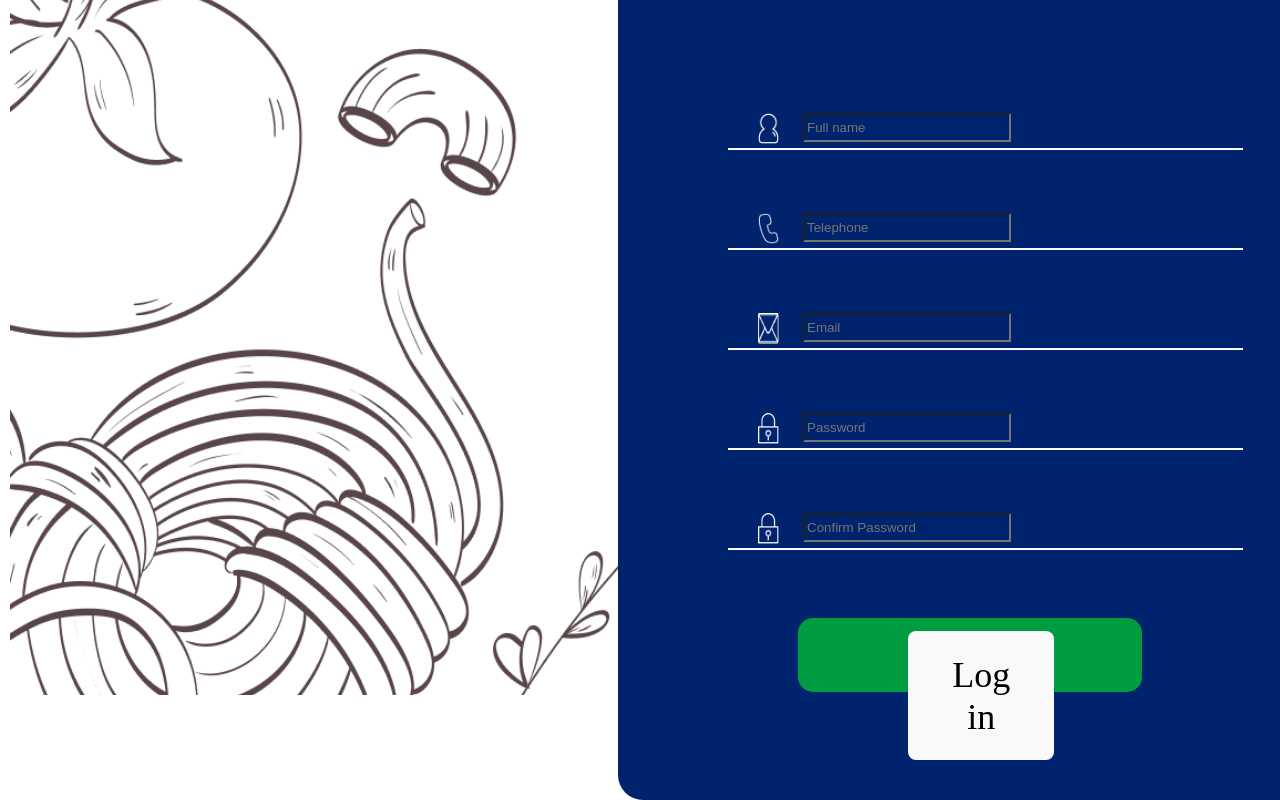
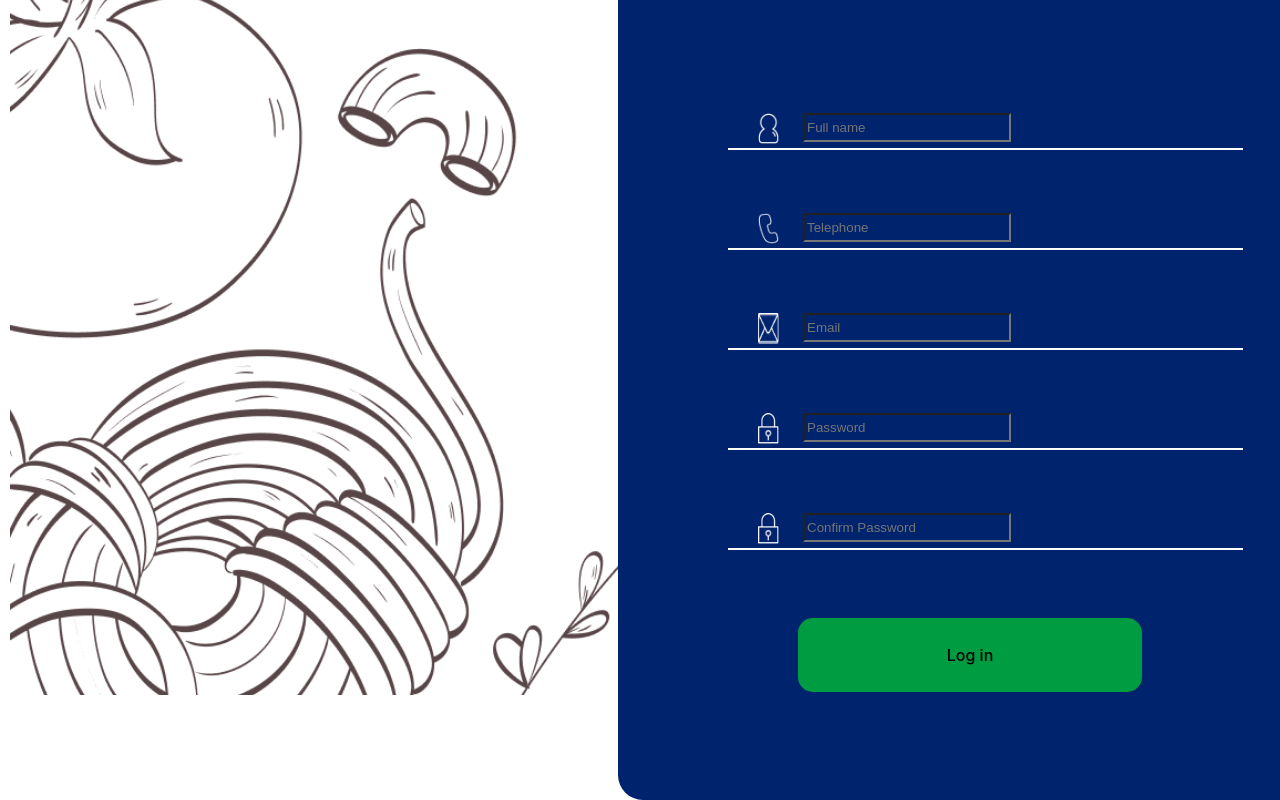
Before and after one commit to PatriciaBratu/copy-pasta, a React (Vite) app in the folder my_app/: page /signup in a window 1280 px wide. Shown: the part 491-1291 px from the top of the page. Built offline with nearby package versions, Linux system fonts and the light colour scheme.

Commit message:
pagini noi

```diff
--- a/my_app/src/App.jsx
+++ b/my_app/src/App.jsx
@@ -6,10 +6,13 @@ import Divwithrecipes from "./Divwithrecipes.jsx";
 import Div_contact from "./div_contact.jsx";
 import Div_bottom from "./div_bottom.jsx";
 import Signin from './signin.jsx';
+import Homepage_logat from './homepage_logat.jsx'
 
 import './App.css';
 import image from './assets/Group 91.png';
 import Signup from './signup.jsx';
+import Profile from './profile.jsx'
+import Adauga_retete from './adauga_retete.jsx';
 
 
 function App() {
@@ -22,6 +25,9 @@ function App() {
         <Route path="/" element={<Home />} />
         <Route path="/signin" element={<Signin />} />
         <Route path="signup" element={<Signup />} />
+        <Route path="/homepage_logat" element={<Homepage_logat />} />
+        <Route path='/profile' element={<Profile />} />
+        <Route path='/adauga_retete' element={<Adauga_retete />} />
       </Routes>
 
     </Router>
--- a/my_app/src/signup.jsx
+++ b/my_app/src/signup.jsx
@@ -58,7 +58,7 @@ const Signup = () => {
 
 
             // Redirecționează utilizatorul (înlocuind window.location)
-            window.location = '/';
+            window.location = '/homepage_logat';
         } catch (error) {
             console.error('Error during sign-up:', error);
         }
@@ -319,7 +319,8 @@ const Signup = () => {
                                 }}
                             /></div>
                     </div>
-                    <div style={{
+                    <button type="submit"
+                        style={{
                             position: "absolute",
                             width: "344px",
                             height: "74px",
@@ -328,27 +329,10 @@ const Signup = () => {
                             gap: "0px",
                             borderRadius: "15px 15px 15px 15px",
                             backgroundColor: "rgba(0, 156, 65, 1)"
-
-                    }}>
-                        <div style={{
-                            position: "relative",
-                            width: "117px",
-                            height: "29px",
-                            top: "13px",
-                            left: "110px",
-                            gap: "0p",
-                            color: "white",
-                            fontFamily: "Montserrat",
-                            fontSize: "36px",
-                            fontWeight: "700",
-                            lineHeight: "43.88px",
+                        }}>Log in</button>
 
 
 
-                        }} >
-                            <button type="submit">
-                                Log in</button></div>
-                    </div>
 
                 </div >
             </form>
```
Lines whose indentation alone changed are shown as unchanged.
